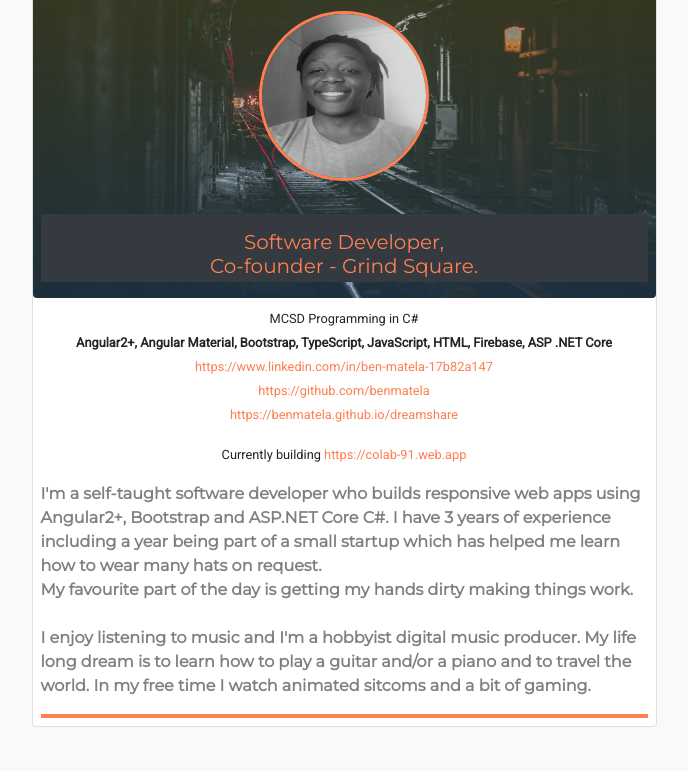
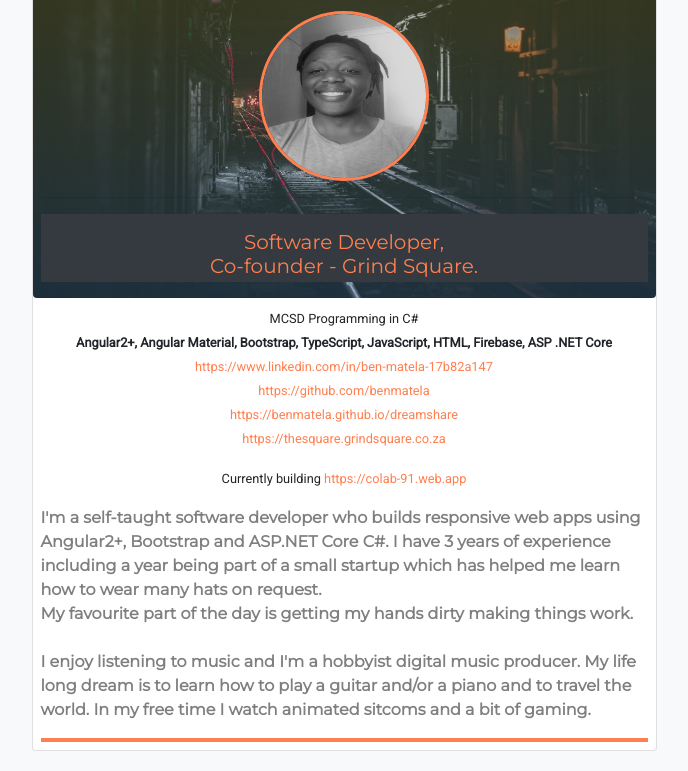
Before and after one commit to benmatela/portfolio, a plain HTML site: page index.html in a window 1280 px wide. Shown: the part 95-866 px from the top of the page, without its empty margins (296-984 px from the left). Before the commit the page ends 842 px from the top, so only its background shows below. Drawn offline with nearby package versions, Linux system fonts and the light colour scheme.

Commit message:
added the square

```diff
--- a/index.html
+++ b/index.html
@@ -39,6 +39,7 @@
                         <small><a href="https://www.linkedin.com/in/ben-matela-17b82a147">https://www.linkedin.com/in/ben-matela-17b82a147</a></small><br>
                         <small><a href="https://github.com/benmatela">https://github.com/benmatela</a></small><br>
                         <small><a href="https://benmatela.github.io/dreamshare/">https://benmatela.github.io/dreamshare</a></small><br>
+                         <small><a href="https://thesquare.grindsquare.co.za/">https://thesquare.grindsquare.co.za</a></small><br>
                     </p>
 
                     <p class="roboto text-center text-black font-weight-bold"> <small>Currently building <a
```
